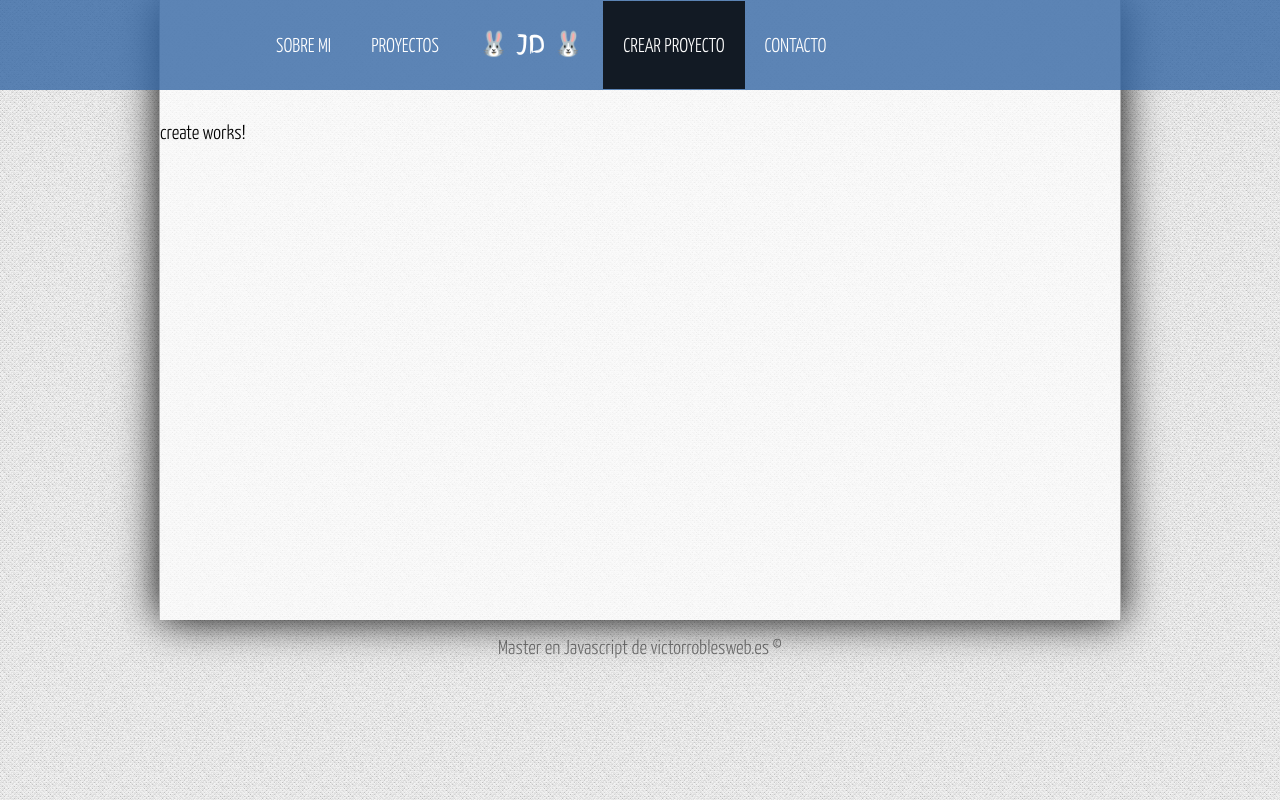
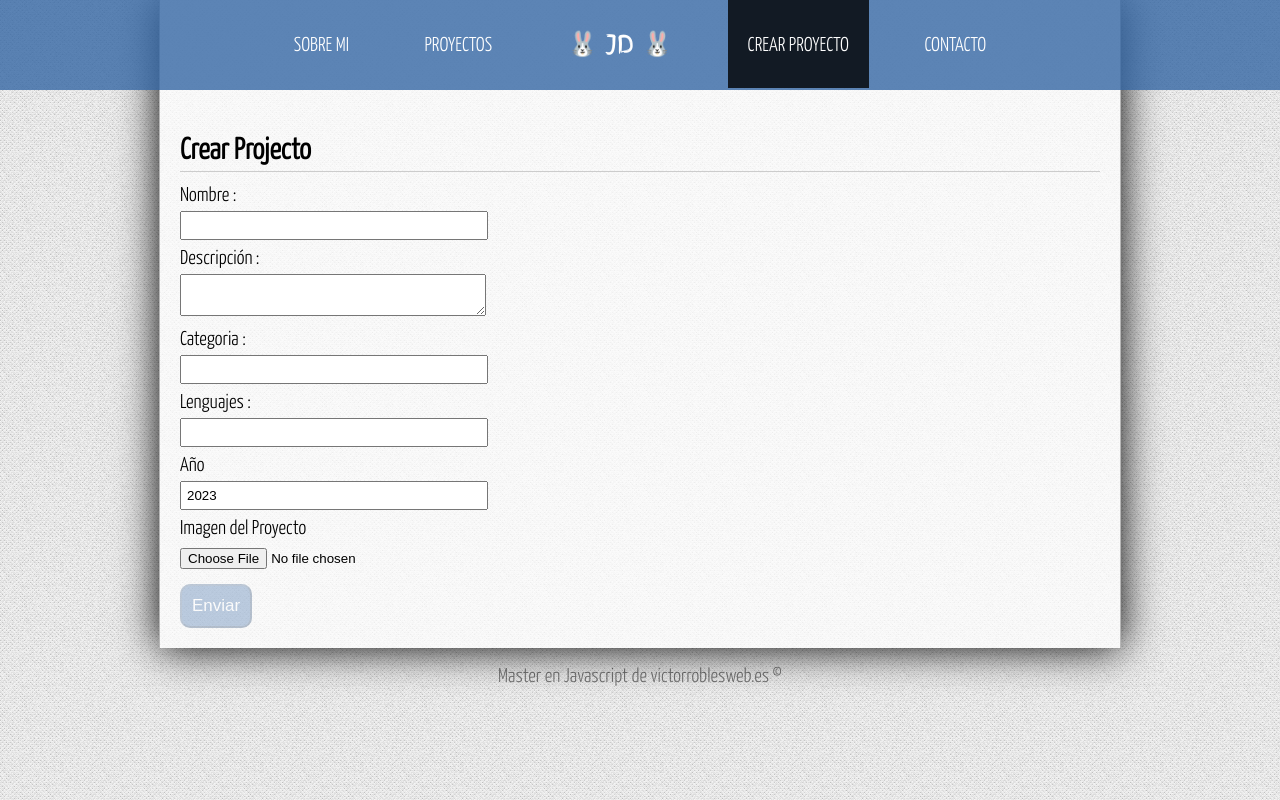
Before and after one commit to JoseLDuran00/tutorial-angular, an Angular app: page /crear-proyecto in a window 1280 px wide. Built offline with nearby package versions, Linux system fonts and the light colour scheme.

Commit message:
Crear proyecto, p1

```diff
--- a/src/app/app.module.ts
+++ b/src/app/app.module.ts
@@ -1,5 +1,7 @@
 import { NgModule } from '@angular/core';
 import { BrowserModule } from '@angular/platform-browser';
+import { HttpClientModule } from '@angular/common/http';
+import { FormsModule } from '@angular/forms';
 import { routing, appRoutingProviders } from './app.routing';
 
 import { AppComponent } from './app.component';
@@ -22,7 +24,9 @@ import { ErrorComponent } from './components/error/error.component';
   ],
   imports: [
     BrowserModule,
-    routing
+    routing,
+    HttpClientModule,
+    FormsModule
   ],
   providers: [
     appRoutingProviders
--- a/src/app/components/about/about.component.html
+++ b/src/app/components/about/about.component.html
@@ -1 +1,13 @@
-<p>about works!</p>
+<div id="title">
+    <h1>{{title}}</h1>
+    <h2>{{subtitle}}</h2>
+    <p>{{web}}</p>
+</div>
+
+<article class="about">
+    <h2>Sobre Mi</h2>
+    <p>Lorem ipsum dolor sit amet consectetur, adipisicing elit. Aperiam quos quam quo eos esse nulla ea aliquam consequuntur doloremque recusandae, fuga cupiditate temporibus tempore porro? Ullam porro laboriosam alias ipsam minus velit nesciunt at distinctio placeat fuga in odio doloribus, reiciendis magnam illum unde? A natus perspiciatis minus consectetur delectus.
+    Lorem ipsum, dolor sit amet consectetur adipisicing elit. Aut eaque voluptatibus nobis placeat fugiat, minus beatae et animi eum harum ipsum voluptas accusantium mollitia. Numquam quos fugit a laudantium. Veritatis fugiat consequatur, quaerat libero beatae aperiam iste. Suscipit, quas deleniti illo ea omnis ab aliquid pariatur vel assumenda at numquam!
+    </p>
+
+</article>
--- a/src/app/components/about/about.component.ts
+++ b/src/app/components/about/about.component.ts
@@ -1,10 +1,25 @@
-import { Component } from '@angular/core';
+import { Component, OnInit } from '@angular/core';
 
 @Component({
   selector: 'app-about',
   templateUrl: './about.component.html',
   styleUrls: ['./about.component.css']
 })
-export class AboutComponent {
+export class AboutComponent implements OnInit {
+
+  public title: string;
+  public subtitle :string;
+  public web : string;
+
+
+  constructor(){
+    this.title = " Jose Luis Duran"
+    this.subtitle ="Aspirante a Desarrollador Web Front End";
+    this.web = "correo@gmail.com";
+  }
+
+  ngOnInit(): void {
+
+  }
 
 }
--- a/src/app/components/create/create.component.html
+++ b/src/app/components/create/create.component.html
@@ -1 +1,57 @@
-<p>create works!</p>
+<div class="container">
+    <h2>{{title}}</h2>
+
+        <div class="message success" *ngIf="status == 'success'">
+            EL protecto se ha creado correctamente, puedes  <a href="#">revisarlo aqui </a>
+        </div>
+        <div class="message failed" *ngIf="status == 'failed'">
+            EL protecto no se ha podido crear 😔
+        </div>
+
+
+
+    <form #projectForm="ngForm" (ngSubmit)="onSubmit(projectForm)">
+        <p>
+            <label for="name">Nombre :</label>
+            <input type="text" name="name" #name="ngModel" [(ngModel)]="project.name" required>
+            <span class="form_error" *ngIf="name.touched && !name.valid">
+                EL nombre es obligatorio.
+            </span>
+        </p>
+
+        <p>
+            <label for="description">Descripción :</label>
+            <textarea name="description" #description="ngModel" [(ngModel)]="project.description" required></textarea>
+            <span class="form_error" *ngIf="description.touched && !description.valid">
+                La descripcion es obligatoria.
+            </span>
+        </p>
+
+        <p>
+            <label for="category">Categoria :</label>
+            <input type="text" name="category" #category="ngModel" [(ngModel)]="project.category" required>
+            <span class="form_error" *ngIf="category.touched && !category.valid">
+                La categoria es obligatoria.
+            </span>
+        </p>
+
+        <p>
+            <label for="langs">Lenguajes : </label>
+            <input type="text" name="langs" #langs="ngModel" [(ngModel)]="project.langs" required>
+            <span class="form_error" *ngIf="langs.touched && !langs.valid">
+                Los lenguajes son obligatorios.
+            </span>
+        </p>
+
+        <p>
+            <label for="year">Año </label>
+            <input type="number" name="year" #year="ngModel" [(ngModel)]="project.year">
+        </p>
+
+        <p>
+            <label for="image">Imagen del Proyecto</label>
+            <input type="file" name="image" placeholder="Subir imagen">
+        </p>
+        <input type="submit" value="Enviar" [disabled]="!projectForm.form.valid"/>
+    </form>
+</div>
--- a/src/app/components/create/create.component.ts
+++ b/src/app/components/create/create.component.ts
@@ -1,10 +1,47 @@
+import { HttpHeaders } from '@angular/common/http';
 import { Component } from '@angular/core';
+import { Project } from 'src/app/models/project';
+import { ProjectService } from 'src/app/services/project.service';
+
 
 @Component({
   selector: 'app-create',
   templateUrl: './create.component.html',
-  styleUrls: ['./create.component.css']
+  styleUrls: ['./create.component.css'],
+  providers : [ProjectService]
 })
-export class CreateComponent {
+export class CreateComponent  {
+
+    public title : string;
+    public project : Project;
+    public status : string = "";
+
+    constructor(
+      private _projectService : ProjectService
+    ){
+      this.title = " Crear Projecto ";
+      this.project = new Project('','','','','',2023,'');
+    }
+
+    onSubmit(form:undefined|any){
+      console.log(this.project);
+      this._projectService.saveProject(this.project).subscribe(
+          response =>{
+            console.log(response);
+            if(response.project){
+                this.status = "success";
+                form.reset();
+            }else{
+              this.status = "failed";
+            }
+          },
+          error => {
+            console.log(<any>error);
+          }
+
+      );
+
+    }
+
 
 }
--- /dev/null
+++ b/src/app/models/project.ts
@@ -0,0 +1,13 @@
+export class Project{
+    constructor(
+      public _id: string,
+      public name: string,
+      public description: string,
+      public category: string,
+      public langs: string,
+      public year : number,
+      public image: string,
+    ){
+
+    }
+}
--- /dev/null
+++ b/src/app/services/global.ts
@@ -0,0 +1,3 @@
+export var Global = {
+    url : 'http://localhost:3700/api/'
+}
--- /dev/null
+++ b/src/app/services/project.service.ts
@@ -0,0 +1,26 @@
+import { Injectable } from '@angular/core';
+import { HttpClient, HttpHeaders } from '@angular/common/http';
+import { Observable } from 'rxjs';
+import { Project } from '../models/project';
+import { Global } from './global';
+
+@Injectable()
+    export class ProjectService{
+            public url : string;
+        constructor(
+            private _http : HttpClient
+        ){
+            this.url = Global.url;
+        }
+
+        testService(){
+            return 'Probando el servicio de Angular';
+        }
+
+        saveProject(project : Project):Observable<any>{
+            let params = JSON.stringify(project);
+            let headers = new HttpHeaders().set('Content-Type','application/json');
+
+            return this._http.post(this.url+'save-project', params, {headers : headers});
+          }
+    }
--- a/src/assets/css/styles.css
+++ b/src/assets/css/styles.css
@@ -30,7 +30,7 @@ body{
 /* Header, barra de navegacion */
 
 header{
-    display: block;
+    display: flex;
     width: 100%;
     height: 90px;
     background: rgba(53,103,164,0.8);
@@ -39,7 +39,7 @@ header{
 }
 
 header ul{
-    display: block;
+    display: flex;
     width: 60%;
     height: inherit;
     margin: 0px auto;
@@ -106,3 +106,127 @@ footer{
     padding-top: 15px;
     color: rgba(0,0,0,0.5);
 }
+
+/* página Sobre mi */
+
+#title{
+    width: 70%;
+    margin: 0px auto;
+    text-align: center;
+    margin-top: 20px;
+    margin-bottom: 70px;
+}
+
+#title h1{
+    font-family: "finger";
+    font-size: 40px;
+    border-bottom: 1px solid #ccc;
+    padding-bottom: 5px;
+}
+
+#title h2{
+    font-size: 25px;
+    color: gray;
+    margin: 5px 0px;
+}
+
+article.about{
+    width: 70%;
+    margin:  0px auto;
+    margin-bottom: 20px;
+    font-size: 23px;
+}
+
+.about h2{
+    border-bottom: 1px solid #ccc;
+    padding-bottom: 5px;
+    margin-bottom: 5px;
+}
+
+.about p{
+    padding: 20px 0px;
+    text-justify: newspaper;
+}
+
+/* Seccion con Formulario*/
+
+.container{
+    padding: 20px;
+    padding-top: 10px;
+
+}
+
+.container h2{
+    display: block;
+    border-bottom: 1px solid #ccc;
+    padding-bottom: 5px;
+    margin-bottom: 10px;
+}
+
+form input[disabled]{
+    opacity: 0.4;
+    cursor: not-allowed;
+}
+
+form{
+    width: 40%;
+}
+
+form label{
+    display: block;
+    width: 50%;
+    margin-top: 5px;
+    margin-bottom: 5px;
+
+}
+
+form button,
+form input[type="submit"]{
+    font-size: 17px;
+    padding: 10px;
+    display: block;
+    margin-top: 15px;
+    color: white;
+    background :rgba(53,103,164,0.8);
+    border-radius: 10px;
+}
+
+form input[type="text"],
+form input[type="number"],
+form input[type="email"],
+form textarea{
+    width: 80%;
+    padding: 5px;
+}
+
+
+.form_error{
+    font-size: 13px;
+    padding: 2px;
+    background: red;
+    color: white;
+    margin-left: 5px;
+}
+
+.message{
+    width: 50%;
+    padding: 5px;
+    border:  1px solid #eee;
+}
+
+.success{
+    background: green;
+    color:white
+}
+
+.message a {
+    color: white;
+    text-decoration: none;
+
+}
+
+.failed{
+    background: red;
+    color: white;
+
+}
```
